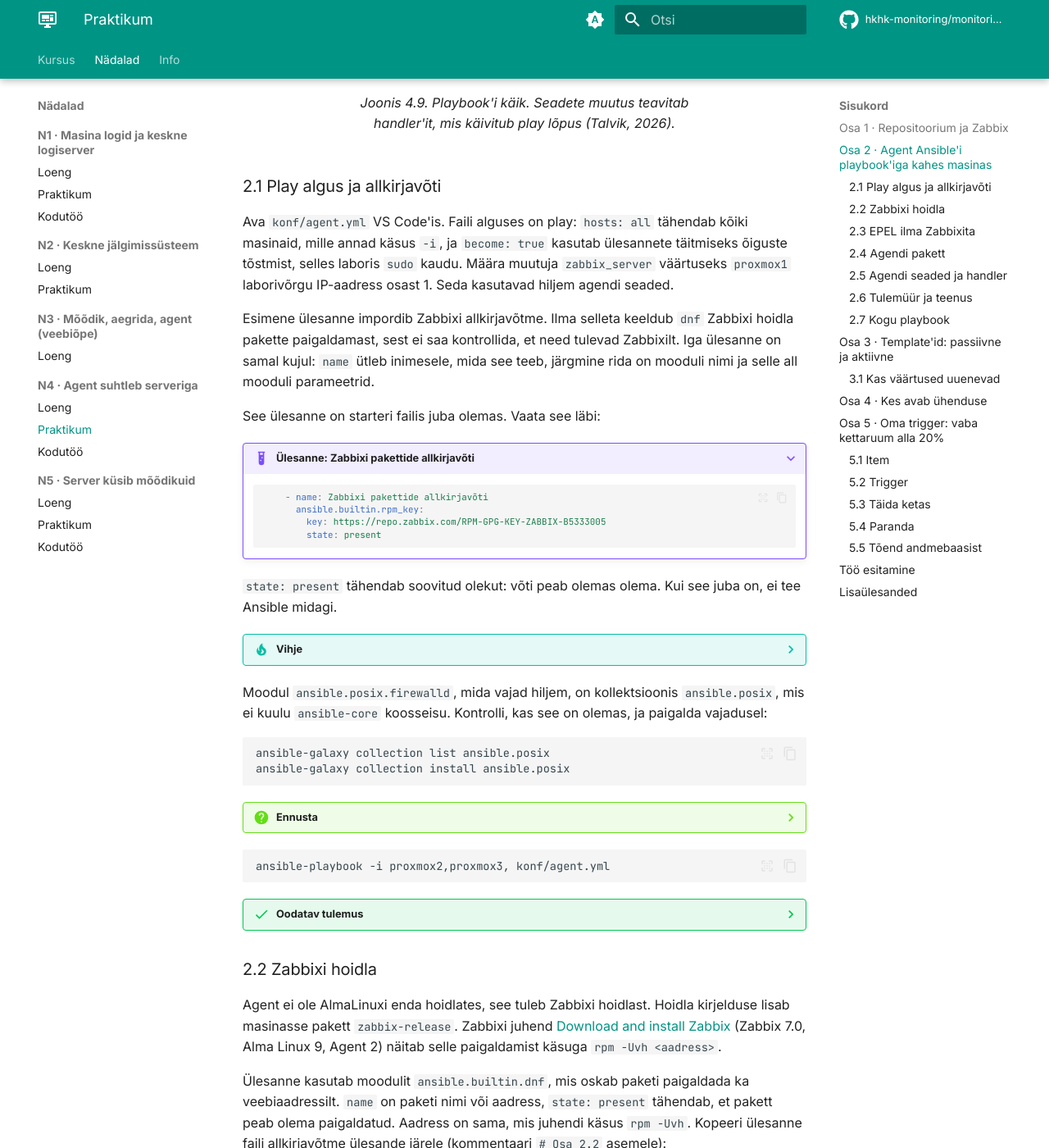
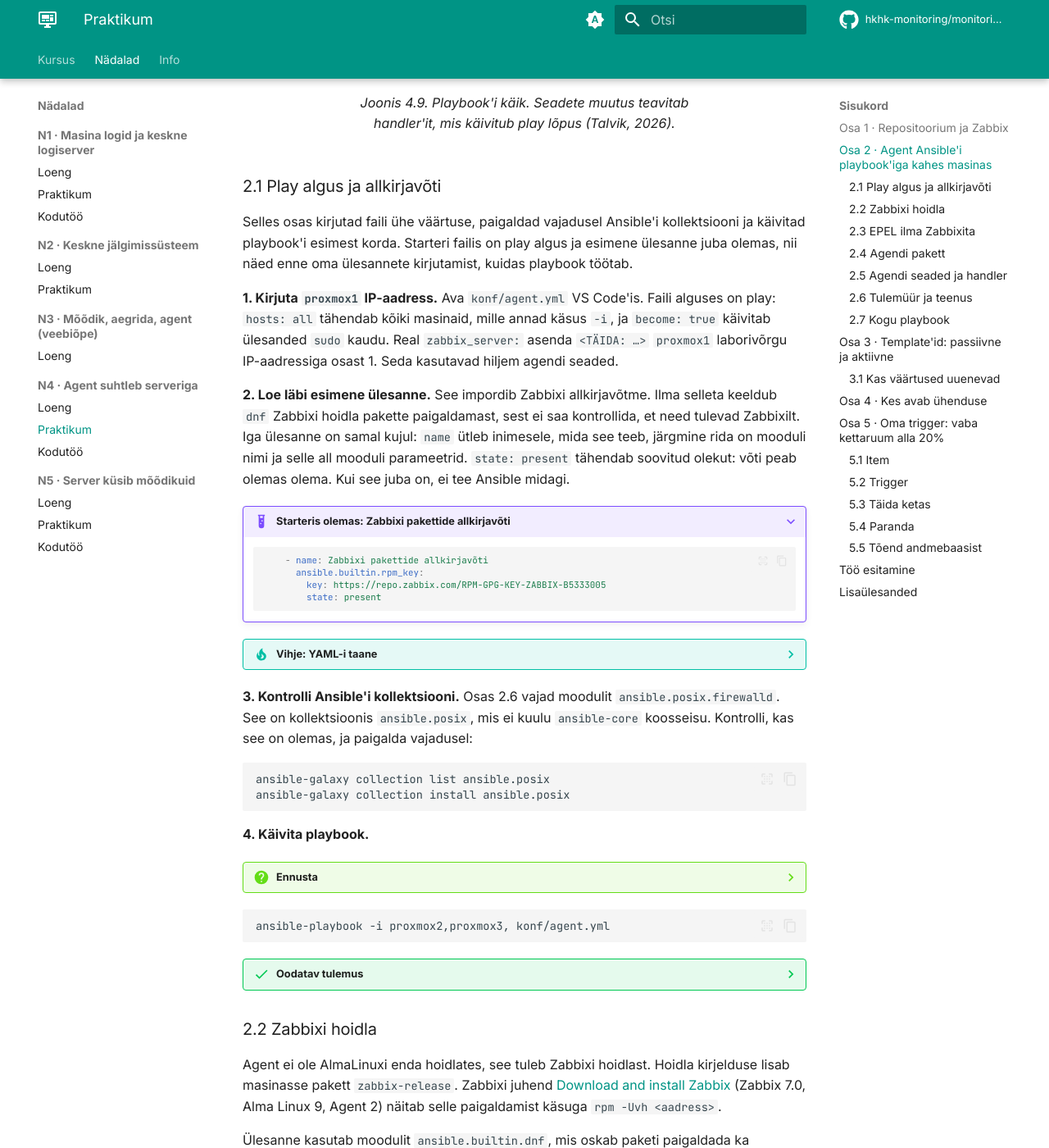
Before and after one commit to hkhk-monitoring/monitoring, an MkDocs documentation site: the page built from docs/week04/lab.md, in a window 1280 px wide and 1400 px high, scrolled down 2396 px. Shown: the whole window at 82% size. Built offline with MkDocs 1.6.1 and Material for MkDocs 9.7.7, drawn with Linux system fonts in a browser that asks for light colours; comment, search, counter and statistics services are not loaded.

Commit message:
N4 praktikum

````diff
--- a/docs/week04/lab.md
+++ b/docs/week04/lab.md
@@ -130,13 +130,13 @@
 
 ### 2.1 Play algus ja allkirjavõti
 
-Ava `konf/agent.yml` VS Code'is. Faili alguses on play: `hosts: all` tähendab kõiki masinaid, mille annad käsus `-i`, ja `become: true` kasutab ülesannete täitmiseks õiguste tõstmist, selles laboris `sudo` kaudu. Määra muutuja `zabbix_server` väärtuseks `proxmox1` laborivõrgu IP-aadress osast 1. Seda kasutavad hiljem agendi seaded.
+Selles osas kirjutad faili ühe väärtuse, paigaldad vajadusel Ansible'i kollektsiooni ja käivitad playbook'i esimest korda. Starteri failis on play algus ja esimene ülesanne juba olemas, nii näed enne oma ülesannete kirjutamist, kuidas playbook töötab.
 
-Esimene ülesanne impordib Zabbixi allkirjavõtme. Ilma selleta keeldub `dnf` Zabbixi hoidla pakette paigaldamast, sest ei saa kontrollida, et need tulevad Zabbixilt. Iga ülesanne on samal kujul: `name` ütleb inimesele, mida see teeb, järgmine rida on mooduli nimi ja selle all mooduli parameetrid.
+**1. Kirjuta `proxmox1` IP-aadress.** Ava `konf/agent.yml` VS Code'is. Faili alguses on play: `hosts: all` tähendab kõiki masinaid, mille annad käsus `-i`, ja `become: true` käivitab ülesanded `sudo` kaudu. Real `zabbix_server:` asenda `<TÄIDA: …>` `proxmox1` laborivõrgu IP-aadressiga osast 1. Seda kasutavad hiljem agendi seaded.
 
-See ülesanne on starteri failis juba olemas. Vaata see läbi:
+**2. Loe läbi esimene ülesanne.** See impordib Zabbixi allkirjavõtme. Ilma selleta keeldub `dnf` Zabbixi hoidla pakette paigaldamast, sest ei saa kontrollida, et need tulevad Zabbixilt. Iga ülesanne on samal kujul: `name` ütleb inimesele, mida see teeb, järgmine rida on mooduli nimi ja selle all mooduli parameetrid. `state: present` tähendab soovitud olekut: võti peab olemas olema. Kui see juba on, ei tee Ansible midagi.
 
-???+ example "Ülesanne: Zabbixi pakettide allkirjavõti"
+???+ example "Starteris olemas: Zabbixi pakettide allkirjavõti"
     ```yaml
         - name: Zabbixi pakettide allkirjavõti
           ansible.builtin.rpm_key:
@@ -167,12 +165,14 @@
 
     Kui `ansible-playbook` annab vea `mapping values are not allowed here`, kontrolli taanet ja koolonit pärast võtit. VS Code näitab taandeid, kui valid **View → Render Whitespace**.
 
-Moodul `ansible.posix.firewalld`, mida vajad hiljem, on kollektsioonis `ansible.posix`, mis ei kuulu `ansible-core` koosseisu. Kontrolli, kas see on olemas, ja paigalda vajadusel:
+**3. Kontrolli Ansible'i kollektsiooni.** Osas 2.6 vajad moodulit `ansible.posix.firewalld`. See on kollektsioonis `ansible.posix`, mis ei kuulu `ansible-core` koosseisu. Kontrolli, kas see on olemas, ja paigalda vajadusel:
 
 ```bash
 ansible-galaxy collection list ansible.posix
 ansible-galaxy collection install ansible.posix
 ```
+
+**4. Käivita playbook.**
 
 ??? question "Ennusta"
     Kas agendi puudumisest piisab, et ennustada allkirjavõtme ülesande olekuks `changed`? Millest tulemus tegelikult sõltub?
````
Also changed, not shown: other parts of docs/week04/lab.md (+2 -4 lines).
